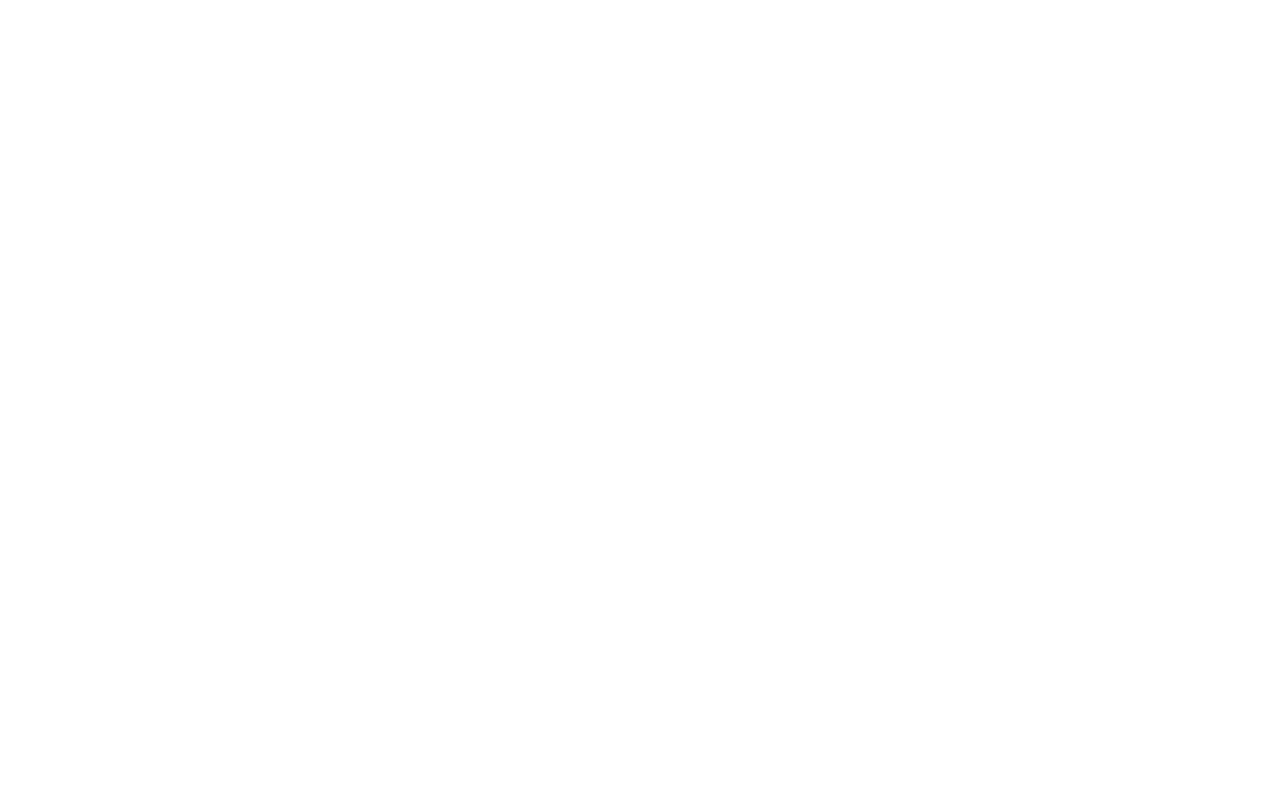
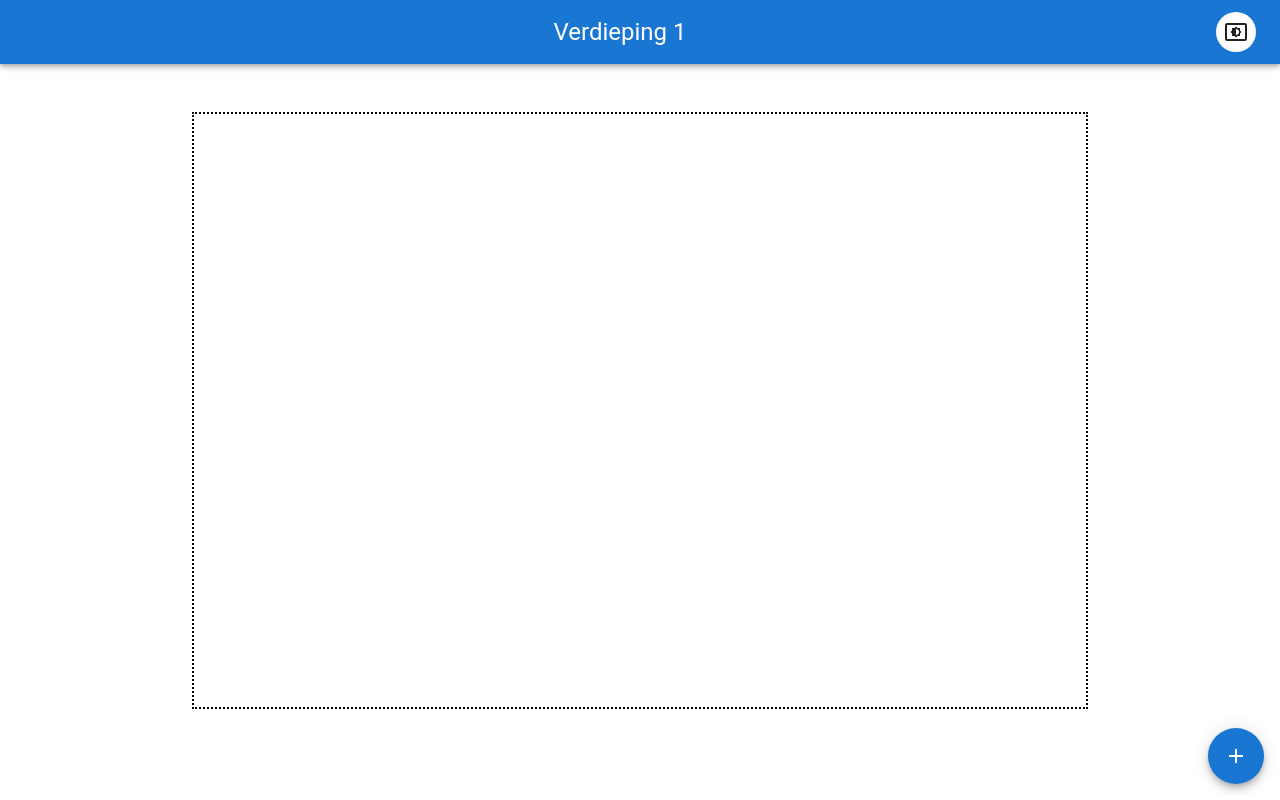
Before and after one commit to everydaycola/domotica-app, a React (Vite) app: page /floor/1 in a window 1280 px wide. Before the commit this address had no page. Built offline with nearby package versions, Linux system fonts and the light colour scheme; data requests are answered from the project's data file.

Commit message:
floors loaded via db

```diff
--- a/backend-mock/db.json
+++ b/backend-mock/db.json
@@ -2,17 +2,7 @@
   "floors": [
     {
       "id": 1,
-      "ratio": 1.5,
-      "name": "1",
-      "description": "1",
-      "image": "1",
-      "rooms": [
-        {
-          "id": 1,
-          "name": "1",
-          "description": "1"
-        }
-      ]
+      "ratio": 1.5
     }
   ]
 }
--- /dev/null
+++ b/hooks/useFloor.ts
@@ -0,0 +1,12 @@
+import {useQuery} from "@tanstack/react-query";
+import {getFloors} from "../services/dataService";
+
+
+export function useFloor(id: string) {
+    const {isLoading, isError, data: floor} = useQuery({
+        queryKey: ['floor', id],
+        queryFn: () => getFloors(id)
+    })
+
+    return {isLoading, isError, floor}
+}
--- /dev/null
+++ b/services/dataService.ts
@@ -0,0 +1,6 @@
+import axios from "axios";
+
+export async function getFloors(id: string) {
+    const {data: floors} = await axios.get(`/floors/${id}`)
+    return floors
+}
--- a/src/App.tsx
+++ b/src/App.tsx
@@ -1,7 +1,12 @@
 import {BrowserRouter, Navigate, Route, Routes} from "react-router-dom";
 import {createTheme, CssBaseline, ThemeProvider} from "@mui/material";
-import {Verdieping} from "./pages/Verdieping.tsx";
+import {Floor} from "./pages/Floor.tsx";
 import GenralContextProvider from "./context/GeneralContextProvider.tsx";
+import {QueryClient, QueryClientProvider} from "@tanstack/react-query";
+import axios from "axios";
+
+axios.defaults.baseURL = 'http://localhost:3000'
+const queryClient = new QueryClient()
 
 const theme = createTheme({
         colorSchemes: {
@@ -14,17 +19,18 @@
 function App() {
     return (
         <ThemeProvider theme={theme}>
+            <QueryClientProvider client={queryClient}>
                 <CssBaseline/>
                 <GenralContextProvider>
                     <BrowserRouter>
-
                         <Routes>
-                        <Route path="/verdieping/:id" element={<Verdieping/>}/>
-                        <Route path="/verdieping" element={<Navigate to="/verdieping/1"/>}/>
-                        <Route path="/" element={<Navigate to="/verdieping/1"/>}/>
+                            <Route path="/floor/:id" element={<Floor/>}/>
+                            <Route path="/floor" element={<Navigate to="/floor/1"/>}/>
+                            <Route path="/" element={<Navigate to="/floor/1"/>}/>
                         </Routes>
                     </BrowserRouter>
                 </GenralContextProvider>
+            </QueryClientProvider>
         </ThemeProvider>
     )
 }
--- a/src/components/appBar/AppBar.tsx
+++ b/src/components/appBar/AppBar.tsx
@@ -10,7 +10,7 @@
 
 export default function CustomAppBar() {
 
-    const {floor} = useContext(GeneralContext)
+    const {floorNumber} = useContext(GeneralContext)
 
     return (
         <Box>
@@ -23,7 +23,7 @@
                         component="div"
                         sx={{flexGrow: 1, textAlign: 'center'}}
                     >
-                        Verdieping {floor}
+                        Verdieping {floorNumber}
                     </Typography>
                     <div>
                         <ThemeButton/>
--- a/src/components/floorPlan/BaseFloorPlan.tsx
+++ b/src/components/floorPlan/BaseFloorPlan.tsx
@@ -1,8 +1,11 @@
 import {Box} from "@mui/material";
 
-export function BaseFloorPlan() {
-    const ratio = 1.5
+export interface BaseFloorPlanProps {
+    ratio: number;
+}
 
+
+export function BaseFloorPlan({ratio}: BaseFloorPlanProps) {
     return (
         <Box sx={{
             width: '70vw',
--- a/src/context/GeneralContext.ts
+++ b/src/context/GeneralContext.ts
@@ -1,12 +1,12 @@
 import {createContext} from 'react'
 
 export interface GeneralContextType {
-    floor: number | null
-    setFloor: (floor: number) => void
+    floorNumber: number | null
+    setFloorNumber: (floor: number) => void
 }
 
 export const GeneralContext = createContext<GeneralContextType>({
-    floor: null,
-    setFloor: () => {
+    floorNumber: null,
+    setFloorNumber: () => {
     },
 })
--- a/src/context/GeneralContextProvider.tsx
+++ b/src/context/GeneralContextProvider.tsx
@@ -7,13 +7,14 @@
 }
 
 export default function GenralContextProvider({children}: GenralContextProviderProps) {
-    const [floor, setFloor] = useState<number | null>(null)
+    const [floorNumber, setFloorNumberState] = useState<number | null>(null)
+    const setFloorNumber = (floor: number) => setFloorNumberState(floor)
 
     return (
         <GeneralContext.Provider value={
             {
-                floor: floor,
-                setFloor: setFloor
+                floorNumber: floorNumber,
+                setFloorNumber: setFloorNumber
             }
         }>
 
--- /dev/null
+++ b/src/model/floor.ts
@@ -0,0 +1,4 @@
+export type Floor = {
+    id: number;
+    ratio: number;
+};
--- a/src/pages/Verdieping.tsx
+++ b/src/pages/Floor.tsx
@@ -11,6 +11,7 @@
 import EditFloorDialog from "../components/dialogs/EditFloorDialog.tsx";
 import AddItemDialog from "../components/dialogs/AddItemDialog.tsx";
 import DeleteConfirmDialog from "../components/dialogs/DeleteConfirmDialog.tsx";
+import {useFloor} from "../../hooks/useFloor.ts";
 
 const actions: Action[] = [
   { icon: <AspectRatioIcon />, name: "Edit" },
@@ -18,13 +19,14 @@
   { icon: <DeleteForeverIcon />, name: "Delete" },
 ];
 
-export function Verdieping() {
-  const { id: floor } = useParams();
-  const { setFloor } = useContext(GeneralContext);
+export function Floor() {
+  const { id: floorNumber } = useParams();
+  const { setFloorNumber } = useContext(GeneralContext);
+  const {floor, isLoading, isError} = useFloor(floorNumber!)
 
   useEffect(() => {
-    setFloor(floor ? parseInt(floor) : 1);
-  }, [floor, setFloor]);
+    setFloorNumber(floorNumber ? parseInt(floorNumber) : 1);
+  }, [floorNumber, setFloorNumber]);
 
   const [openDialog, setOpenDialog] = useState<null | "Edit" | "Add" | "Delete">(null);
 
@@ -36,12 +38,15 @@
 
   const closeDialog = () => setOpenDialog(null);
 
+    if (isLoading) return <div>Loading...</div>
+    if (isError || !floor) return <div>Error</div>
+
   return (
     <>
       <CustomAppBar />
 
       <Box sx={{ display: "flex", justifyContent: "center", m: 5 }}>
-        <BaseFloorPlan />
+        <BaseFloorPlan ratio={floor.ratio} />
         <ActionsSpeedDial actions={actions} onAction={handleAction} />
       </Box>
 
```
Lines whose indentation alone changed are shown as unchanged.
